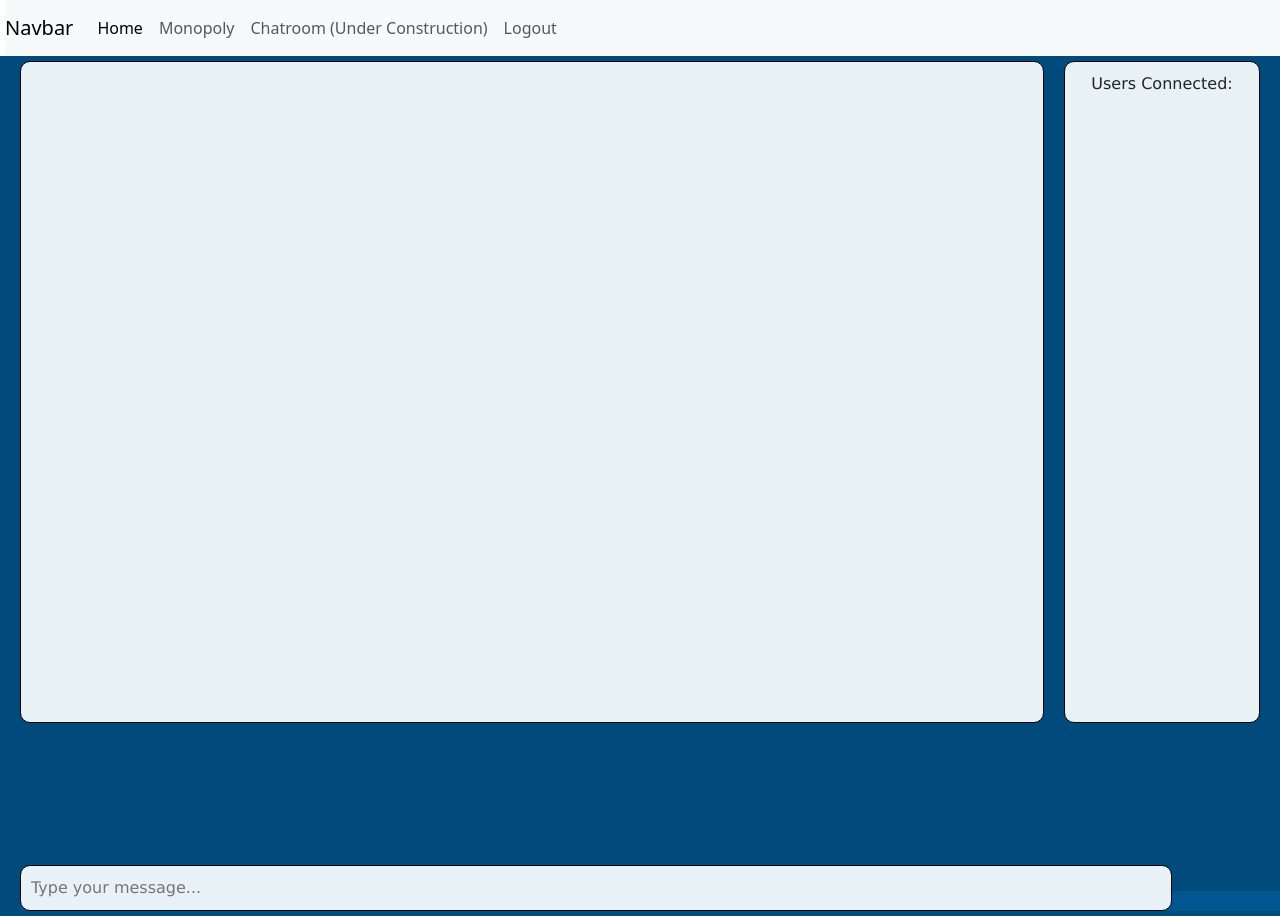
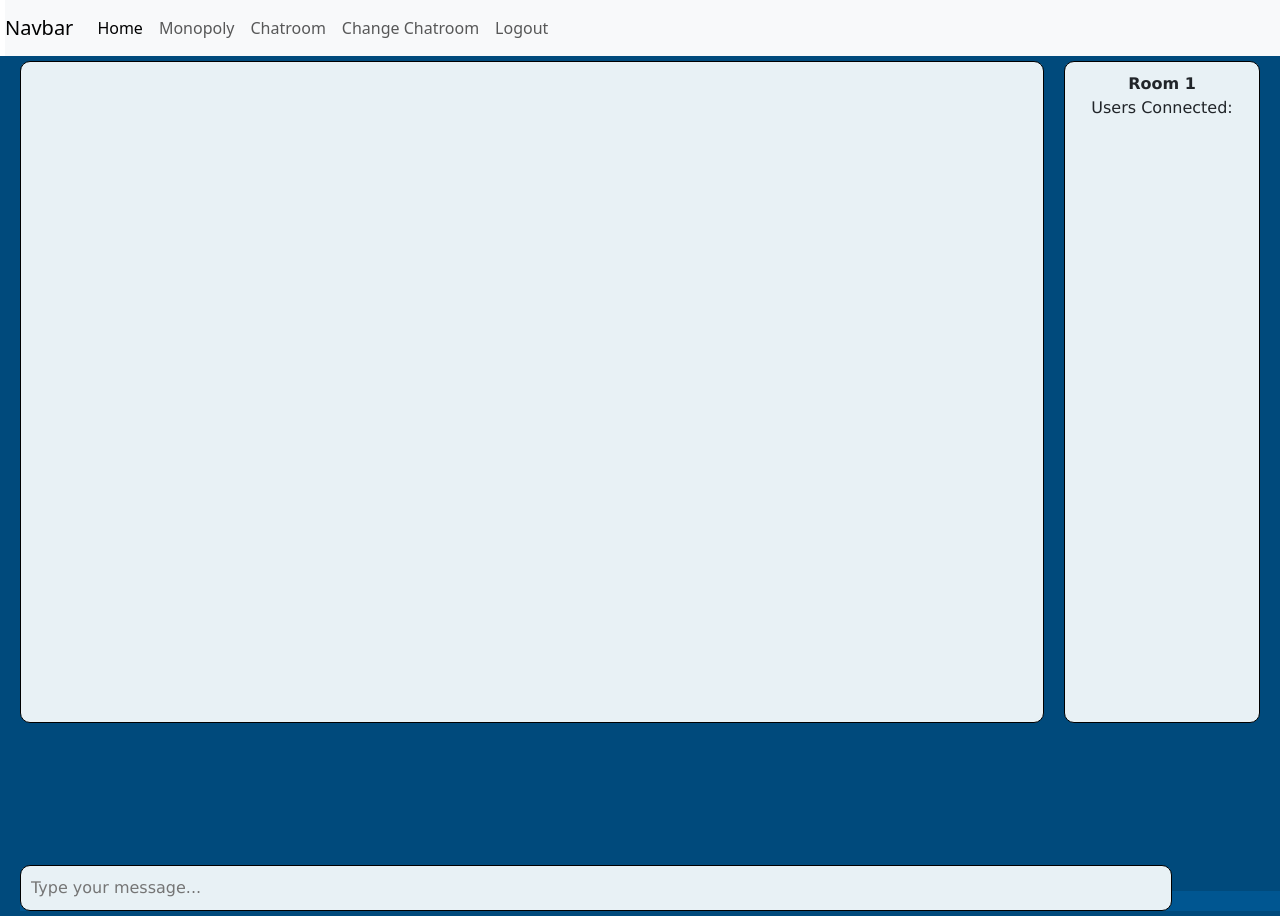
Before and after one commit to AbingtonHeightsSoftwareClub/website, a Flask app: page /chatroom in a window 1280 px wide. Run offline with Flask 3, Linux system fonts and the light colour scheme; a user stored in the database is signed in; tables that the repository leaves empty hold one stand-in row (values such as "Sample post"); some libraries are stand-ins or nearby versions.

Commit message:
Added rooms.

```diff
--- a/forms.py
+++ b/forms.py
@@ -1,5 +1,5 @@
 from flask_wtf import FlaskForm
-from wtforms import StringField, PasswordField, BooleanField, SubmitField
+from wtforms import StringField, PasswordField, BooleanField, SubmitField, IntegerField
 from wtforms.validators import DataRequired, Length, EqualTo, ValidationError
 import sqlalchemy as sa
 from app import db
--- a/models.py
+++ b/models.py
@@ -23,6 +23,7 @@ class Player(UserMixin, db.Model):
     piece: Mapped[int] = mapped_column()
     position: Mapped[int] = mapped_column()
     money: Mapped[int] = mapped_column()
+    room: Mapped[int] = mapped_column(nullable=True)
 
     # Secure way to store passwords. If you want to know more look it up.
     password_hash: Mapped[Optional[str]] = mapped_column(String(256))
@@ -90,6 +91,7 @@ class Message(db.Model):
     user: Mapped[str] = mapped_column()
     text: Mapped[str] = mapped_column()
     time: Mapped[str] = mapped_column(default=datetime.time(hour=12))
+    room: Mapped[int] = mapped_column()
     def __str__(self):
         return f"{self.user}: {self.text}"
 
@@ -99,6 +101,7 @@ class ActiveUsers(db.Model):
     __tablename__ = "active_users"
     id: Mapped[int] = mapped_column(primary_key=True)
     title: Mapped[str] = mapped_column()
+    room: Mapped[int] = mapped_column()
 
     def __str__(self):
         return f"{self.title}: {self.session_id}"
--- a/routes/auth/auth_routes.py
+++ b/routes/auth/auth_routes.py
@@ -79,7 +79,7 @@ def register_routes(app, db: SQLAlchemy):
         # Creates form to be sent to user or grabs data (Depends on if already created or not)
         form = RegistrationForm()
         if form.validate_on_submit():
-            player = Player(title=form.username.data, piece=0, position=0, money=0)
+            player = Player(title=form.username.data, piece=0, position=0, money=0, room=None)
             player.set_password(form.password.data)
             db.session.add(player)
             db.session.commit()
--- a/routes/chatroom/chatroom_routes.py
+++ b/routes/chatroom/chatroom_routes.py
@@ -8,7 +8,7 @@ from flask_sqlalchemy import SQLAlchemy
 import pandas as pd
 
 from forms import LoginForm, RegistrationForm
-from models import Player, Property, Message
+from models import Player, Property, Message, ActiveUsers
 from flask import send_from_directory
 from extensions import socketio
 from flask_login import current_user, login_user, logout_user, login_required
@@ -44,7 +44,34 @@ def register_routes(app, db: SQLAlchemy):
     @app.route("/chatroom")
     @login_required
     def chatroom():
-        return render_template("chatroom.html")
+        if current_user.room is None:
+            return redirect(url_for("choose_chatroom", room="choose"))
+        return render_template("chatroom/chatroom.html", room=current_user.room)
+
+
+    @app.route("/chatroom/choose_chatroom/<room>", methods=["GET", "POST"])
+    @login_required
+    def choose_chatroom(room: str):
+        print(room)
+        if room == "choose":
+            rooms: set = set()
+            for message in Message.query.all():
+                rooms.add(message.room)
+            db.session.commit()
+            return render_template("chatroom/choose_chatroom.html", rooms=rooms)
+
+        else:
+            try:
+                room = int(room)
+
+            except ValueError:
+                print("Error")
+                return redirect(url_for("choose_chatroom", room="choose"))
+
+            current_user.room = int(room)
+            db.session.commit()
+            return redirect(url_for("chatroom"))
+
 
     # Deletes the chat db, bandaid solution rn but we'll change it later
     @app.route("/delete_chats")
@@ -53,4 +80,4 @@ def register_routes(app, db: SQLAlchemy):
         for message in Message.query:
             db.session.delete(message)
         db.session.commit()
-        return render_template("chatroom.html")
+        return render_template("chatroom/chatroom.html")
--- a/static/css/chatroom.css
+++ b/static/css/chatroom/chatroom.css
@@ -9,6 +9,10 @@ html, body, main {
 .chat-container {
     height: 85%;
     margin-top: 5px
+}
+
+#room{
+    font-weight: bold;
 }
 
 #chat-form {
@@ -43,6 +47,8 @@ html, body, main {
 }
 
 .user-count {
+    display: flex;
+    flex-direction: column;
     height: inherit;
 	text-align: center;
     margin-left: 20px;
--- a/templates/base.html
+++ b/templates/base.html
@@ -18,7 +18,9 @@
             <div class="navbar-nav">
                 <a class="nav-item nav-link active" href="/">Home<span class="visually-hidden">(current)</span></a>
                 <a class="nav-item nav-link" href="/monopoly">Monopoly</a>
-                <a class="nav-item nav-link" href="/chatroom">Chatroom (Under Construction)</a>
+                <a class="nav-item nav-link" href="/chatroom">Chatroom</a>
+                <a class="nav-item nav-link" href="/chatroom/choose_chatroom/choose">Change Chatroom</a>
+
 
                 {% if current_user.is_anonymous %}
 
--- a/templates/chatroom.html
+++ b/templates/chatroom/chatroom.html
@@ -4,7 +4,7 @@
 
 {% block content %}
 
-<link rel="stylesheet" href="{{url_for('static', filename='css/chatroom.css')}}" />
+<link rel="stylesheet" href="{{url_for('static', filename='css/chatroom/chatroom.css')}}" />
 <main>
     <div class="chat-container">
         <div class="chat-box" id="chat-box">
@@ -14,7 +14,10 @@
             <input type="text" id="message-input" placeholder="Type your message..." autocomplete="off" required />
             <button type="submit" id="send-button">Send</button>
         </form>
-        <div class="user-count" id="user-count">Users Connected:
+
+        <div class="user-count" id="user-count">
+            <span id="room">Room {{room}}</span>
+            <span>Users Connected:</span>
         	<!-- Users will be appended here -->
         </div>
         <div class="typing-bar" id="typing-bar">
--- a/templates/register.html
+++ b/templates/register.html
@@ -42,6 +42,8 @@
 
         {{form.password2(size=30)}}
 
+
+
         {% for error in form.password2.errors %}
 
         <span style="color: red;"> {{error}} </span>
@@ -50,6 +52,7 @@
 
     </p>
 
+
     <p>{{form.submit()}}</p>
 
 </form>
```
Also changed, not shown: routes/chatroom/chatroom_sockets.py (+13 -11 lines), static/js/choose_chatroom.js (added, +15 -0 lines), templates/chatroom/choose_chatroom.html (added, +29 -0 lines), static/css/chatroom/choose.css (added).
